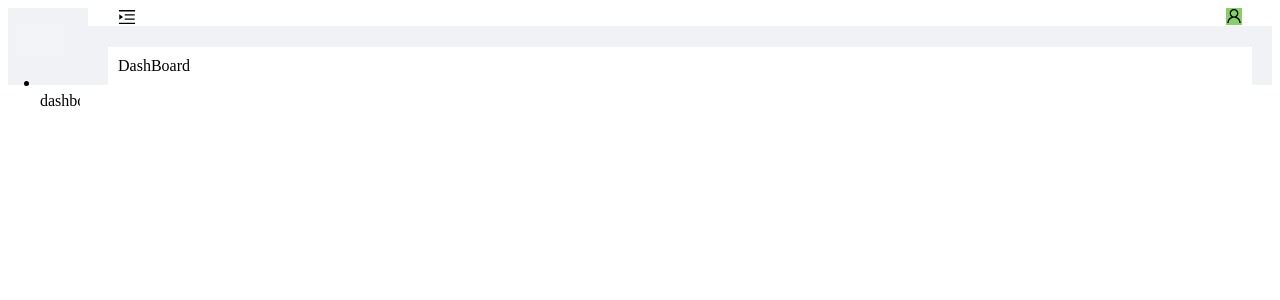
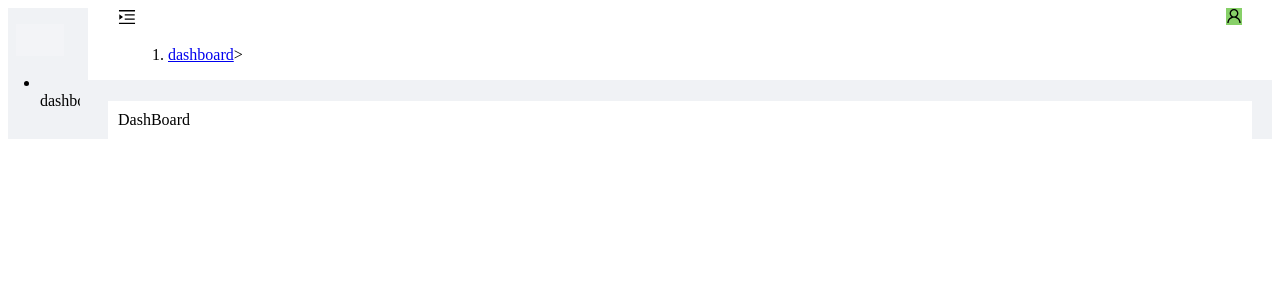
Before and after one commit to yourenz/react-vite-admin, a React (Vite) app: page / in a window 1280 px wide. Shown: the top 300 px of the page. Built offline with nearby package versions, Linux system fonts and the light colour scheme; sample sign-in values are in the browser's storage.

Commit message:
feat: Breadcrumb

```diff
--- /dev/null
+++ b/src/hooks/useBreadcrumb.ts
@@ -0,0 +1,39 @@
+import { useLocation } from 'react-router-dom'
+
+import routes from '@/route'
+import { routeFlatWithFather } from '@/utils/utils'
+
+const useBreadcrumb = (): RouteObj[] => {
+  const { pathname } = useLocation()
+
+  const pathArr = pathname
+    .split('/')
+    .filter((item) => item)
+    .map((item) => '/' + item)
+
+  if (!pathArr.length) {
+    return [routes[0]]
+  }
+
+  const currentRoute = routes.filter((item) => item.path === pathArr[0])
+  const flatRoute = routeFlatWithFather(currentRoute)
+
+  const newRoute = flatRoute.map((item) => {
+    const pathArr = item.path
+      .split('/')
+      .filter((item) => item)
+      .map((item) => '/' + item)
+
+    const lastPath = pathArr[pathArr.length - 1]
+    return {
+      ...item,
+      lastPath,
+    }
+  })
+
+  const BreadcrumbArr = [routes[0], ...newRoute.filter((item) => pathArr.includes(item.lastPath))]
+
+  return BreadcrumbArr
+}
+
+export default useBreadcrumb
--- a/src/layout/components/NavBar/index.module.scss
+++ b/src/layout/components/NavBar/index.module.scss
@@ -13,4 +13,8 @@
   .trigger:hover {
     color: #1890ff;
   }
+  .breadcrumb {
+    margin-top: 18px;
+    margin-left: 10px;
+  }
 }
--- a/src/layout/components/NavBar/index.tsx
+++ b/src/layout/components/NavBar/index.tsx
@@ -1,7 +1,8 @@
 import { MenuFoldOutlined, MenuUnfoldOutlined } from '@ant-design/icons'
-import { Layout } from 'antd'
+import { Breadcrumb, Layout, Row } from 'antd'
 import { createElement } from 'react'
 
+import useBreadcrumb from '@/hooks/useBreadcrumb'
 import { useAppDispatch, useAppSelector } from '@/store'
 import { handleCollapsed } from '@/store/reducer/layoutReducer'
 
@@ -11,15 +12,29 @@ import styles from './index.module.scss'
 const { Header } = Layout
 
 const NavBar = (): JSX.Element => {
+  const breadcrumbArr = useBreadcrumb()
   const { collapsed } = useAppSelector((state) => state.layoutReducer)
   const dispatch = useAppDispatch()
   const toggle = () => dispatch(handleCollapsed())
   return (
     <Header className={styles.layoutNavbar}>
-      {createElement(collapsed ? MenuUnfoldOutlined : MenuFoldOutlined, {
-        className: styles.trigger,
-        onClick: toggle,
-      })}
+      <Row>
+        {createElement(collapsed ? MenuUnfoldOutlined : MenuFoldOutlined, {
+          className: styles.trigger,
+          onClick: toggle,
+        })}
+        <Breadcrumb separator='>' className={styles.breadcrumb}>
+          {breadcrumbArr.map((item, index) => {
+            return index === 0 ? (
+              <Breadcrumb.Item href={item.path} key={item.path}>
+                <span> {item.name}</span>
+              </Breadcrumb.Item>
+            ) : (
+              <Breadcrumb.Item key={item.path}>{item.name}</Breadcrumb.Item>
+            )
+          })}
+        </Breadcrumb>
+      </Row>
       <DropdownMenu />
     </Header>
   )
```
